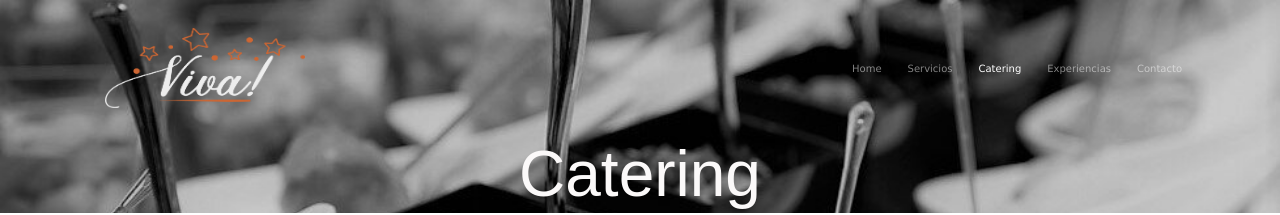
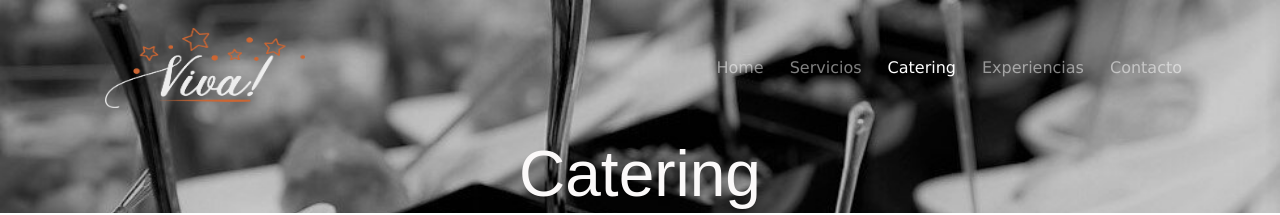
Before and after one commit to rominapello/salonviva, a website: page pages/catering.html in a window 1280 px wide. Shown: the top 215 px of the page. Drawn offline with nearby package versions, Linux system fonts and the light colour scheme.

Commit message:
modificacion pag

```diff
--- a/scss/component/_header.scss
+++ b/scss/component/_header.scss
@@ -18,7 +18,7 @@ header{
                     a{
                         color: $white;
                         font-family: $font-title;
-                        font-size: 10px;
+                        font-size: 1rem;
                         text-decoration: none;
                     &:hover{
                         color: $details;
```
Also changed, not shown: css/main.css.
